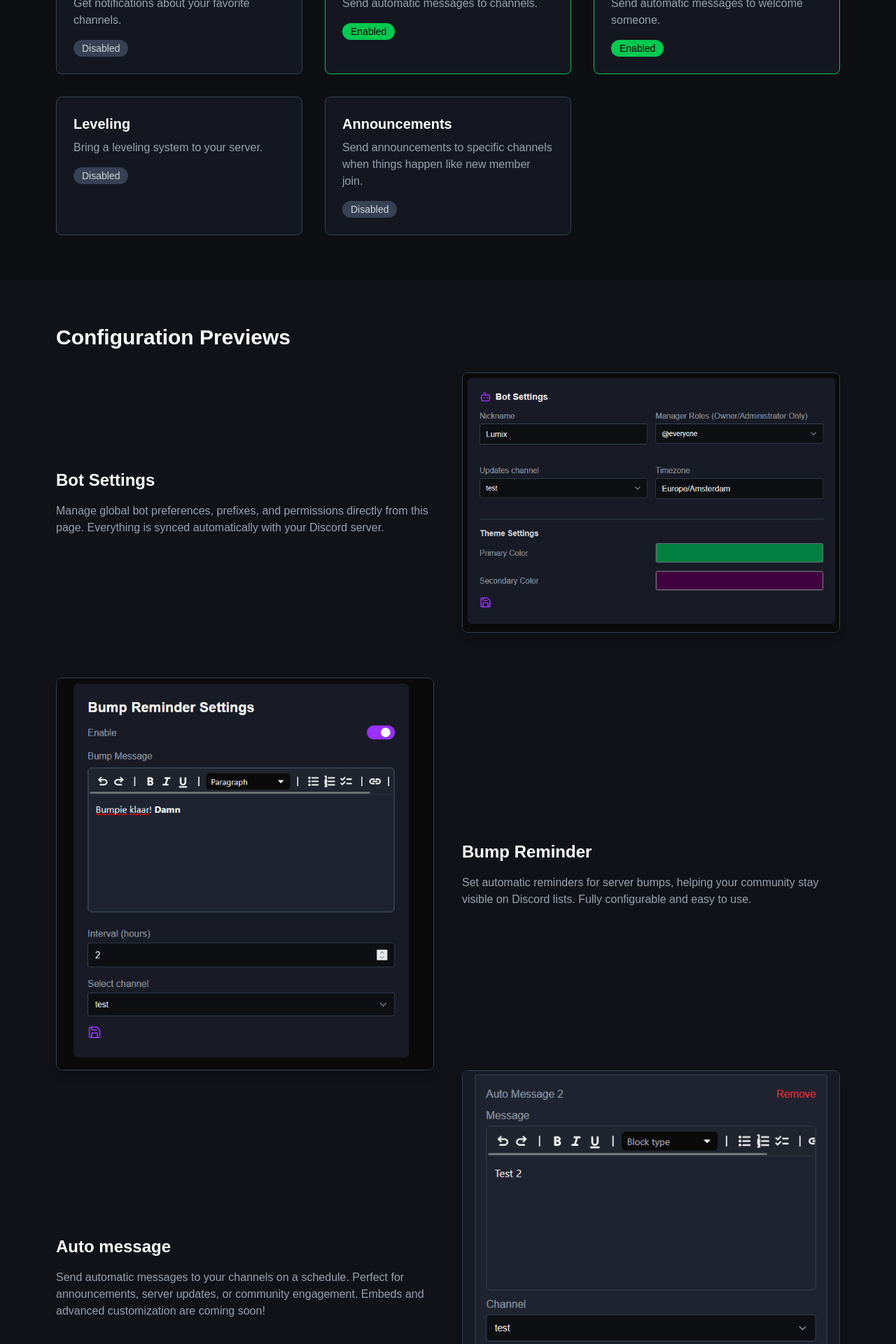
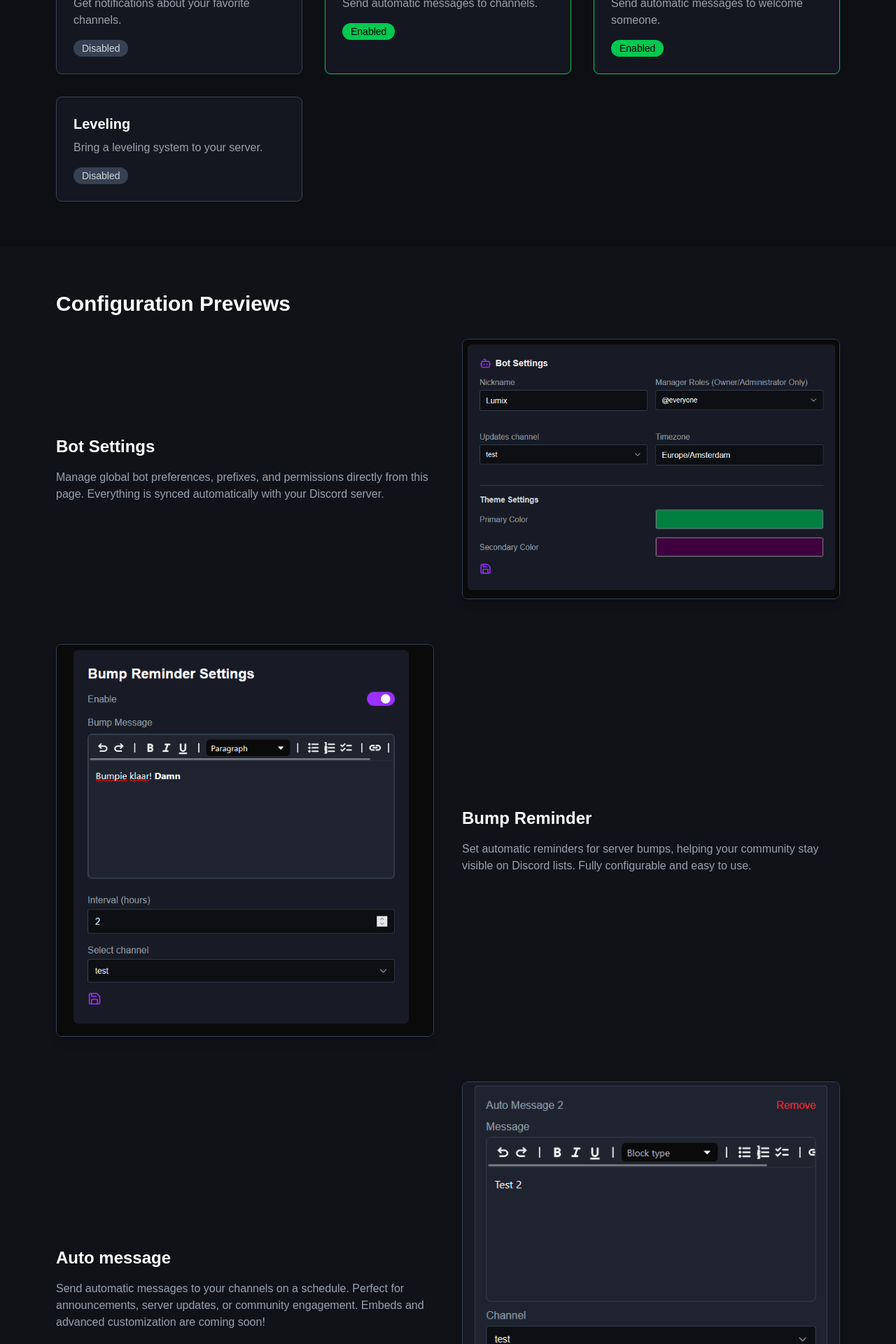
Before and after one commit to HeapReaper/Orbit, a Next.js app: page / in a window 1280 px wide. Shown: the part 1400-3320 px from the top of the page at 70% size. Built offline with nearby package versions, Linux system fonts and the light colour scheme.

Commit message:
Added margin

```diff
--- a/app/dashboard/data/modules.ts
+++ b/app/dashboard/data/modules.ts
@@ -69,13 +69,6 @@ const modules = [
     type: "Free",
     enabled: false,
   },
-  {
-    name: "Announcements",
-    url: "announcements",
-    description: "Send announcements to specific channels when things happen like new member join.",
-    type: "Free",
-    enabled: false,
-  },
 ];
 
 export default modules;
--- a/app/page.tsx
+++ b/app/page.tsx
@@ -142,7 +142,7 @@ export default function Home() {
           </div>
         </div>
 
-        <div className="grid md:grid-cols-2 gap-10 items-center">
+        <div className="grid md:grid-cols-2 gap-10 items-center mt-16">
           <div className="space-y-4">
             <h3 className="text-2xl font-semibold">Auto message</h3>
             <p className="text-gray-400">
```
